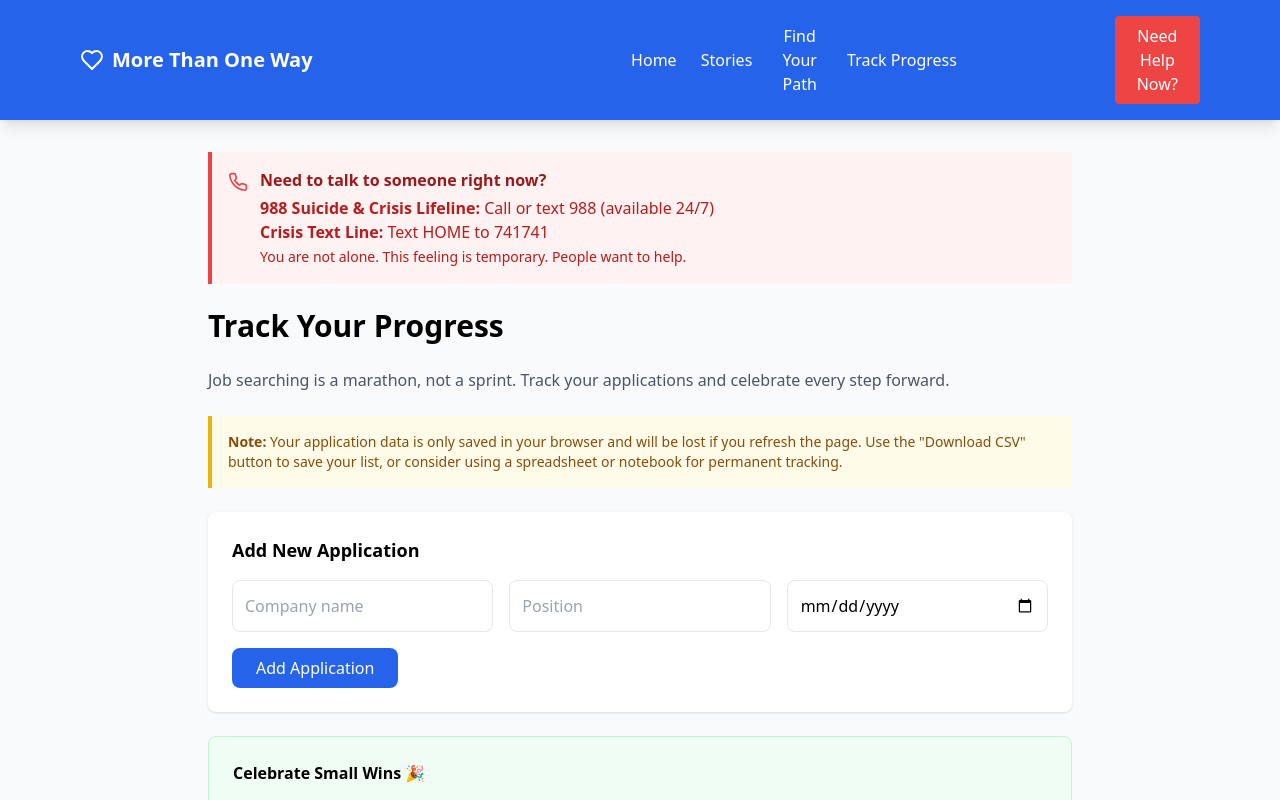
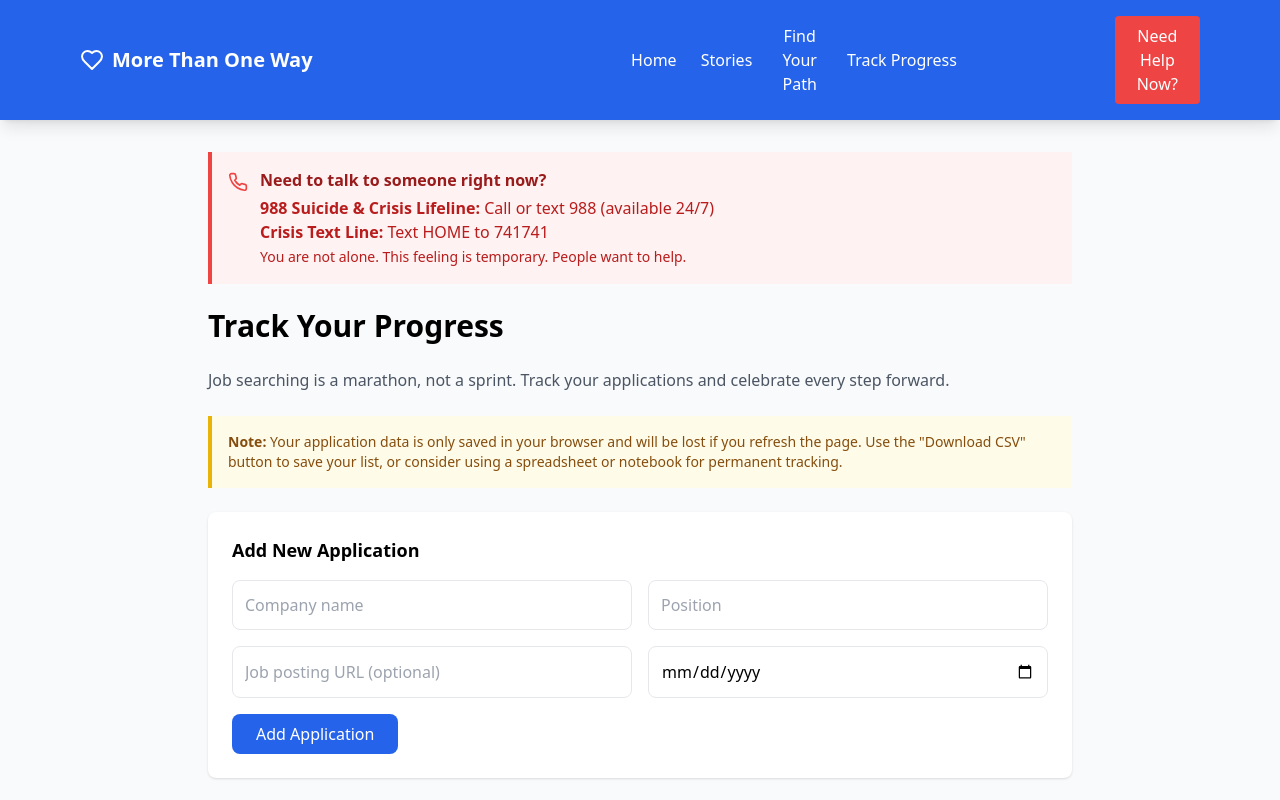
Before and after one commit to morethanoneway/morethanoneway, a React (Vite) app: page / in a window 1280 px wide. Both pictures are taken after a click on the button "Track Progress". Shown: the top 800 px of the page. Built offline with nearby package versions, Linux system fonts and the light colour scheme.

Commit message:
Update App.jsx

```diff
--- a/src/App.jsx
+++ b/src/App.jsx
@@ -341,7 +341,7 @@ const TrackerPage = ({ applications, setApplications, newApp, setNewApp }) => {
   const addApplication = () => {
     if (newApp.company && newApp.position) {
       setApplications([...applications, { ...newApp, id: Date.now(), status: 'Applied' }]);
-      setNewApp({ company: '', position: '', date: '' });
+      setNewApp({ company: '', position: '', date: '', website: '' });
     }
   };
 
@@ -396,7 +396,7 @@ Use the "Download CSV" button to save your list, or consider using a spreadsheet
 
       <div className="bg-white rounded-lg shadow p-6">
         <h3 className="font-bold text-lg mb-4">Add New Application</h3>
-        <div className="grid md:grid-cols-3 gap-4 mb-4">
+<div className="grid md:grid-cols-2 gap-4 mb-4">
   <input
     type="text"
     placeholder="Company name"
@@ -409,6 +409,13 @@ Use the "Download CSV" button to save your list, or consider using a spreadsheet
     placeholder="Position"
     value={newApp.position}
     onChange={(e) => setNewApp({...newApp, position: e.target.value})}
+    className="p-3 border rounded-lg"
+  />
+  <input
+    type="url"
+    placeholder="Job posting URL (optional)"
+    value={newApp.website}
+    onChange={(e) => setNewApp({...newApp, website: e.target.value})}
     className="p-3 border rounded-lg"
   />
   <input
@@ -444,6 +451,11 @@ Use the "Download CSV" button to save your list, or consider using a spreadsheet
                   <div className="flex-1">
   <p className="font-semibold">{app.company}</p>
   <p className="text-sm text-gray-600">{app.position}</p>
+  {app.website && (
+    <a href={app.website} target="_blank" rel="noopener noreferrer" className="text-xs text-blue-600 hover:underline block mt-1">
+      View Job Posting →
+    </a>
+  )}
   <p className="text-xs text-gray-500 mt-1">{app.date || 'No date'}</p>
 </div>
                   <button
@@ -538,7 +550,7 @@ export default function App() {
   const [currentPage, setCurrentPage] = useState('home');
   const [mobileMenuOpen, setMobileMenuOpen] = useState(false);
   const [applications, setApplications] = useState([]);
-  const [newApp, setNewApp] = useState({ company: '', position: '', date: '' });
+ const [newApp, setNewApp] = useState({ company: '', position: '', date: '', website: '' });
 
   return (
     <div className="min-h-screen bg-gray-50">
```
Lines whose indentation alone changed are shown as unchanged.
